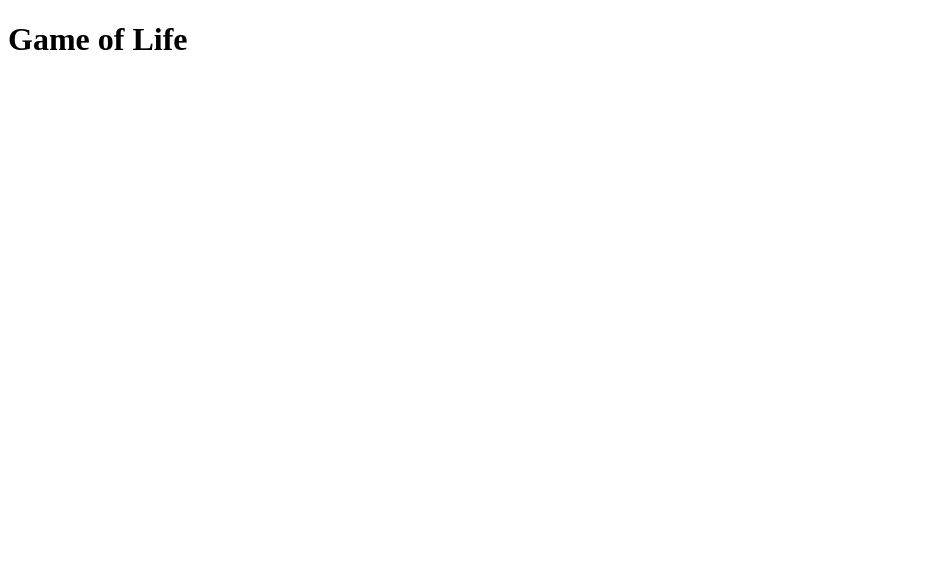
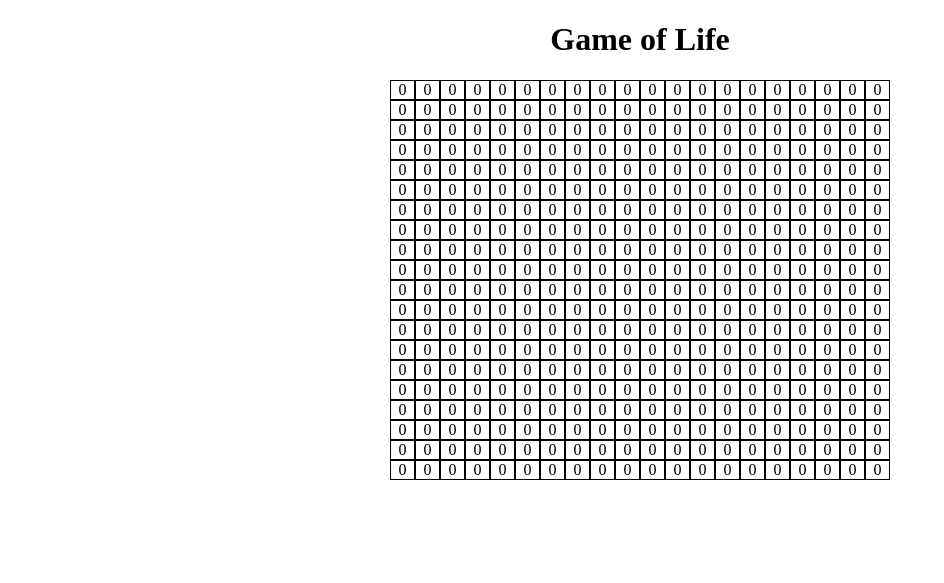
Before and after one commit to DizzyMoon/GameOfLife, a plain HTML site: page index.html in a window 1280 px wide. Shown: the whole page, without its empty margins (0-944 px from the left). Drawn offline with Linux system fonts and the light colour scheme.

Commit message:
Can now display grid in html

```diff
--- a/index.html
+++ b/index.html
@@ -4,9 +4,12 @@
     <meta charset="UTF-8">
     <meta name="viewport" content="width=device-width, initial-scale=1.0">
     <title>Game of Life</title>
+    <link rel="stylesheet" href="style.css">
 </head>
 <body>
     <h1>Game of Life</h1>
+    <div id="gridContainer">
+    </div>
     <script src="script.js"></script>
 </body>
 </html>
--- a/script.js
+++ b/script.js
@@ -2,18 +2,21 @@
 
 window.addEventListener("DOMContentLoaded", start())
 
+function start(){
 
-function start(){
+    let gameGrid = [];
+
     console.log("Javascript is running :)");
-    console.log(populateGrid(4));
+    gameGrid = populateGrid(20);
+    console.log(gameGrid);
+    console.log(countNeighbors(gameGrid, 1, 2));
+    createGridHTML(gameGrid);
 }
-
 
 function populateGrid(dimensions) {
     let grid = [];
     for (let row = 0; row < dimensions; row++) {
         const currentRow = [];
-
         for (let col = 0; col < dimensions; col++) {
             currentRow.push(0);
         }
@@ -21,3 +24,53 @@ function populateGrid(dimensions) {
     }
     return grid
 }
+
+function createGridHTML(gridData) {
+    const gridContainer = document.getElementById('gridContainer');
+    gridContainer.innerHTML = '';
+    gridContainer.style.setProperty('--dimensions', gridData.length); // Set CSS variable for dimensions
+
+    for (let row = 0; row < gridData.length; row++) {
+        const rowDiv = document.createElement('div');
+        rowDiv.className = 'row'; // Set class for row
+        for (let col = 0; col < gridData[row].length; col++) {
+            const cellValue = gridData[row][col];
+            const cellDiv = document.createElement('div');
+            cellDiv.className = 'cell';
+            cellDiv.textContent = cellValue;
+            rowDiv.appendChild(cellDiv); // Append cell to row
+        }
+        gridContainer.appendChild(rowDiv); // Append row to grid container
+    }
+}
+
+function simulateCell(grid, x, y){
+    let newGrid = grid;
+    let neighbors = countNeighbors(newGrid, x, y);
+    switch(neighbors){
+        case neighbors < 2 || neighbors > 3 : newGrid[x, y] = 0;
+        case 2 :;
+        case 3 : newGrid[x, y] = 1;
+    }
+    return newGrid
+}
+
+function countNeighbors(grid, x, y) {
+    const numRows = grid.length;
+    const numCols = grid[0].length;
+    let count = 0;
+    //Relative positions of neighboring cells (programming gore)
+    const dx =  [-1, -1, -1, 0, 0, 1, 1, 1];
+    const dy = [-1, 0, 1, -1, 1, -1, 0, 1];
+    //Check if positions exit the confines of the grid
+    for (let i = 0; i < dx.length; i++) {
+        const nx = x + dx[i];
+        const ny = y + dy[i];
+        if (nx >= 0 && nx < numRows && ny >= 0 && ny < numCols){
+            if (grid[nx][ny] === 1) {
+                count++;
+            }
+        }
+    }
+    return count;
+}
--- /dev/null
+++ b/style.css
@@ -0,0 +1,27 @@
+body {
+    margin: 0;
+    padding: 0;
+}
+
+h1 {
+    text-align: center;
+}
+
+#gridContainer {
+    display: grid;
+    grid-template-columns: repeat(var(--dimensions), 1fr);
+    grid-template-rows: repeat(var(--dimensions), 1fr);
+    width: 90vmin;
+    height: 90vmin;
+    max-width: 500px;
+    max-height: 500px;
+    margin: 0 auto;
+}
+
+.cell {
+    text-align: center;
+    box-sizing: border-box;
+    border: 1px solid black;
+    width: 100%; /* Set width to 100% of cell */
+    height: 5%; /* Set height to 100% of cell */
+}
```
